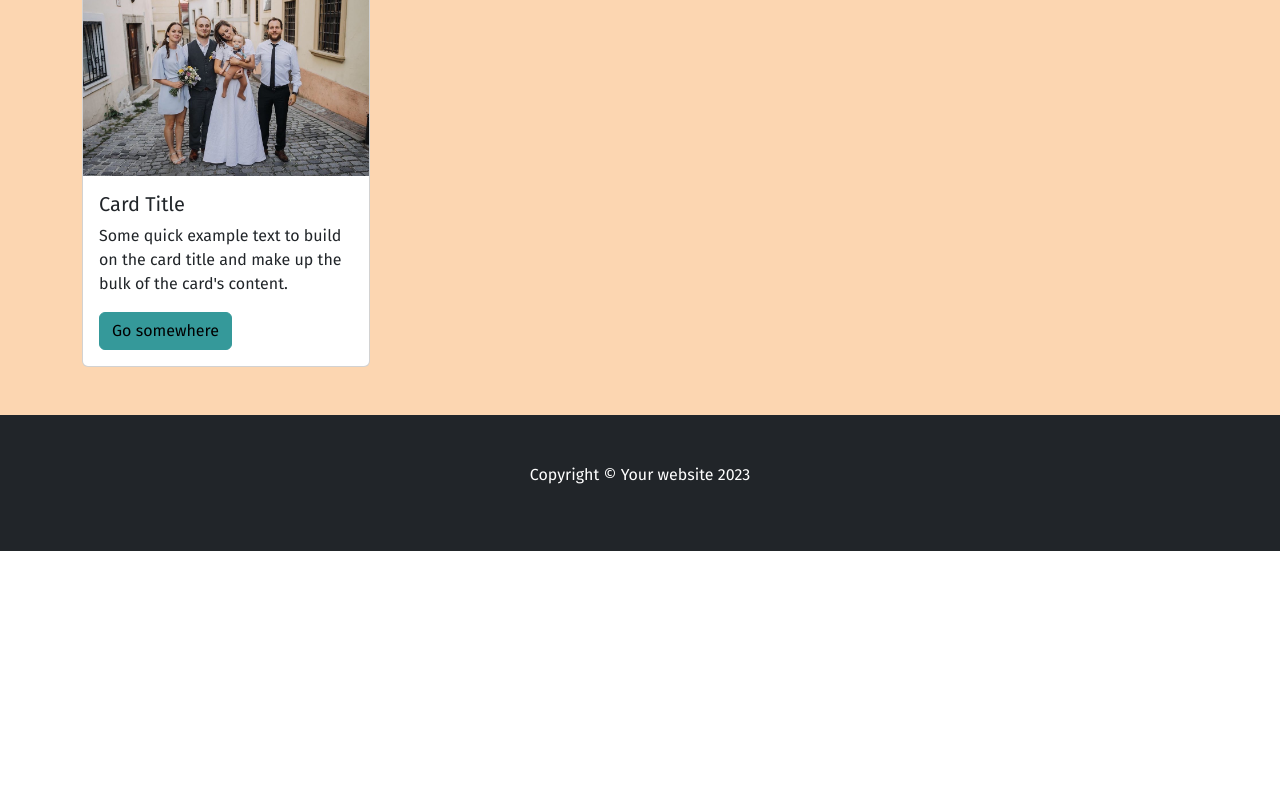
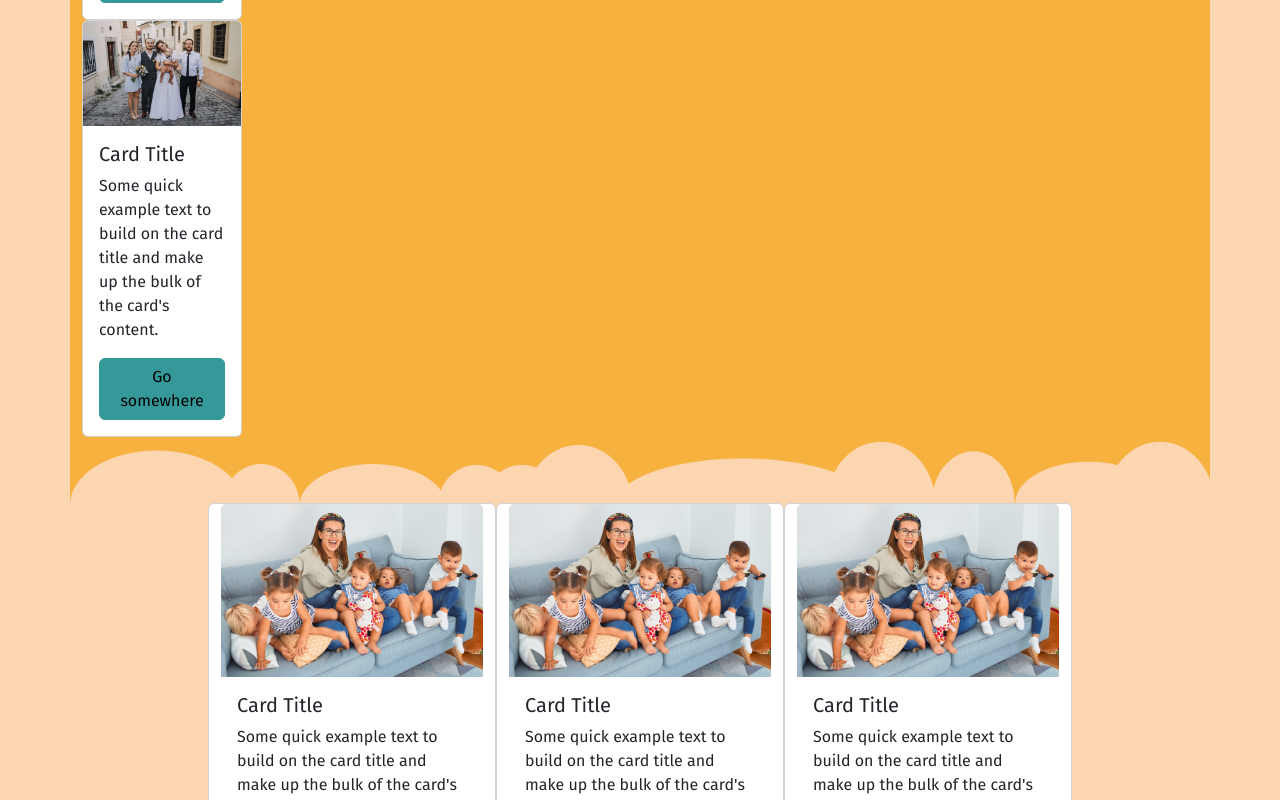
Before and after one commit to maderi21/blog, a React (Create React App) app: page / in a window 1280 px wide. Shown: the part 2000-2800 px from the top of the page. Before the commit the page ends 2599 px from the top, so only its background shows below. Built offline with nearby package versions, Linux system fonts and the light colour scheme; a web font is replaced by a local one.

Commit message:
whole structure

```diff
--- a/src/App.js
+++ b/src/App.js
@@ -18,6 +18,7 @@ import blog2 from "./images/blog2.jpg";
 import blog3 from "./images/blog3.jpg";
 import blog4 from "./images/blog4.jpg";
 import blog5 from "./images/blog5.jpg";
+import Form from "react-bootstrap/Form";
 
 function App() {
   return (
@@ -115,7 +116,7 @@ function App() {
           </Row>
 
           {/* Recent block posts */}
-          <Row>
+          <Row className="bg-danger">
             <Col sm={8}>
               <p>Recent blog posts</p>
               <Card>
@@ -137,7 +138,7 @@ function App() {
               </Card>
             </Col>
             <Col sm={4}>
-              <Card style={{ width: "18rem" }}>
+              <Card style={{ width: "10rem" }}>
                 <Card.Img variant="top" src={blog2} />
                 <Card.Body>
                   <Card.Title>Card Title</Card.Title>
@@ -150,7 +151,7 @@ function App() {
               </Card>
             </Col>
             <Col>
-              <Card style={{ width: "18rem" }}>
+              <Card style={{ width: "10rem" }}>
                 <Card.Img variant="top" src={blog3} />
                 <Card.Body>
                   <Card.Title>Card Title</Card.Title>
@@ -161,7 +162,7 @@ function App() {
                   <Button variant="primary">Go somewhere</Button>
                 </Card.Body>
               </Card>
-              <Card style={{ width: "18rem" }}>
+              <Card style={{ width: "10rem" }}>
                 <Card.Img variant="top" src={blog4} />
                 <Card.Body>
                   <Card.Title>Card Title</Card.Title>
@@ -174,12 +175,127 @@ function App() {
               </Card>
             </Col>
           </Row>
+
+          {/* blog posts */}
+          <Row>
+            <Col className="px-0">
+              <img src={break1} className="img-fluid" />
+            </Col>
+          </Row>
+          <Row className="d-flex align-items-center justify-content-center">
+            <Card style={{ width: "18rem" }} className="d-flex">
+              <Card.Img variant="top" src={blog3} />
+              <Card.Body>
+                <Card.Title>Card Title</Card.Title>
+                <Card.Text>
+                  Some quick example text to build on the card title and make up
+                  the bulk of the card's content.
+                </Card.Text>
+                <Button variant="primary">Go somewhere</Button>
+              </Card.Body>
+            </Card>
+            <Card style={{ width: "18rem" }}>
+              <Card.Img variant="top" src={blog3} />
+              <Card.Body>
+                <Card.Title>Card Title</Card.Title>
+                <Card.Text>
+                  Some quick example text to build on the card title and make up
+                  the bulk of the card's content.
+                </Card.Text>
+                <Button variant="primary">Go somewhere</Button>
+              </Card.Body>
+            </Card>
+            <Card style={{ width: "18rem" }}>
+              <Card.Img variant="top" src={blog3} />
+              <Card.Body>
+                <Card.Title>Card Title</Card.Title>
+                <Card.Text>
+                  Some quick example text to build on the card title and make up
+                  the bulk of the card's content.
+                </Card.Text>
+                <Button variant="primary">Go somewhere</Button>
+              </Card.Body>
+            </Card>
+            <Card style={{ width: "18rem" }}>
+              <Card.Img variant="top" src={blog3} />
+              <Card.Body>
+                <Card.Title>Card Title</Card.Title>
+                <Card.Text>
+                  Some quick example text to build on the card title and make up
+                  the bulk of the card's content.
+                </Card.Text>
+                <Button variant="primary">Go somewhere</Button>
+              </Card.Body>
+            </Card>
+            <Card style={{ width: "18rem" }}>
+              <Card.Img variant="top" src={blog3} />
+              <Card.Body>
+                <Card.Title>Card Title</Card.Title>
+                <Card.Text>
+                  Some quick example text to build on the card title and make up
+                  the bulk of the card's content.
+                </Card.Text>
+                <Button variant="primary">Go somewhere</Button>
+              </Card.Body>
+            </Card>
+            <Card style={{ width: "18rem" }}>
+              <Card.Img variant="top" src={blog3} />
+              <Card.Body>
+                <Card.Title>Card Title</Card.Title>
+                <Card.Text>
+                  Some quick example text to build on the card title and make up
+                  the bulk of the card's content.
+                </Card.Text>
+                <Button variant="primary">Go somewhere</Button>
+              </Card.Body>
+            </Card>
+            <Card style={{ width: "18rem" }}>
+              <Card.Img variant="top" src={blog3} />
+              <Card.Body>
+                <Card.Title>Card Title</Card.Title>
+                <Card.Text>
+                  Some quick example text to build on the card title and make up
+                  the bulk of the card's content.
+                </Card.Text>
+                <Button variant="primary">Go somewhere</Button>
+              </Card.Body>
+            </Card>
+            <Card style={{ width: "18rem" }}>
+              <Card.Img variant="top" src={blog3} />
+              <Card.Body>
+                <Card.Title>Card Title</Card.Title>
+                <Card.Text>
+                  Some quick example text to build on the card title and make up
+                  the bulk of the card's content.
+                </Card.Text>
+                <Button variant="primary">Go somewhere</Button>
+              </Card.Body>
+            </Card>
+          </Row>
+
+          {/* NewsLetter */}
+          <Row>
+            <Col className="px-0">
+              <img src={break2} className="img-fluid" />
+            </Col>
+          </Row>
+          <Row className="bg-danger">
+            <Col sm={6}>
+              <h3>Sign up to our NewsLetter</h3>
+              <p>
+                Stay up tp date with the latest news, annoucements, and articles
+              </p>
+            </Col>
+            <Col sm={6}>
+              <Form></Form>
+            </Col>
+          </Row>
         </Container>
-        <footer class="py-5 my-5 bg-dark">
-          <Container className="px-4">
-            <p className="text-center text-white">
-              Copyright &copy; Your website 2023
-            </p>
+
+        {/* Footer */}
+        <footer class="bg-primary container">
+          <Container className="text-white">
+            <h1>kiddos</h1>
           </Container>
         </footer>
       </div>
--- a/src/custom.scss
+++ b/src/custom.scss
@@ -2,5 +2,6 @@
 
 $primary: #35999a;
 $secondary: #fcd6b1;
+$danger: #f7b13e;
 
 @import "bootstrap/scss/bootstrap.scss";
```
